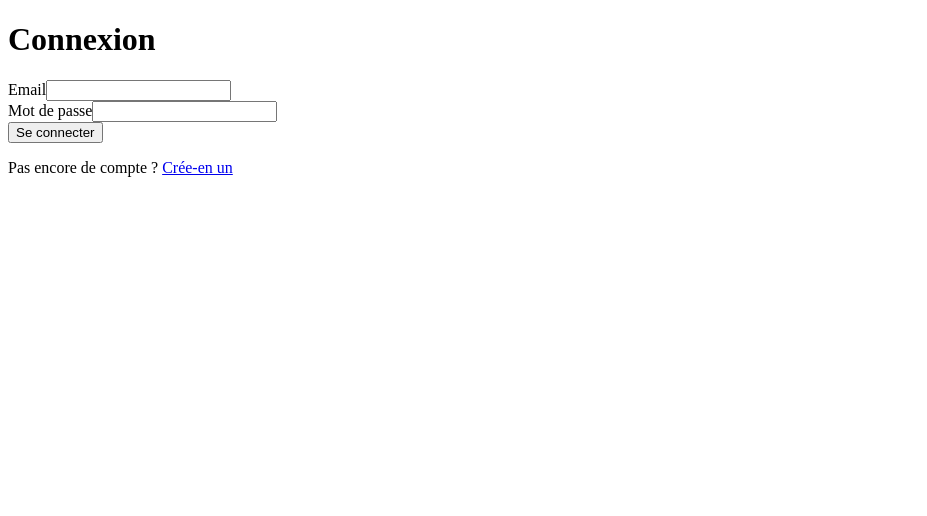
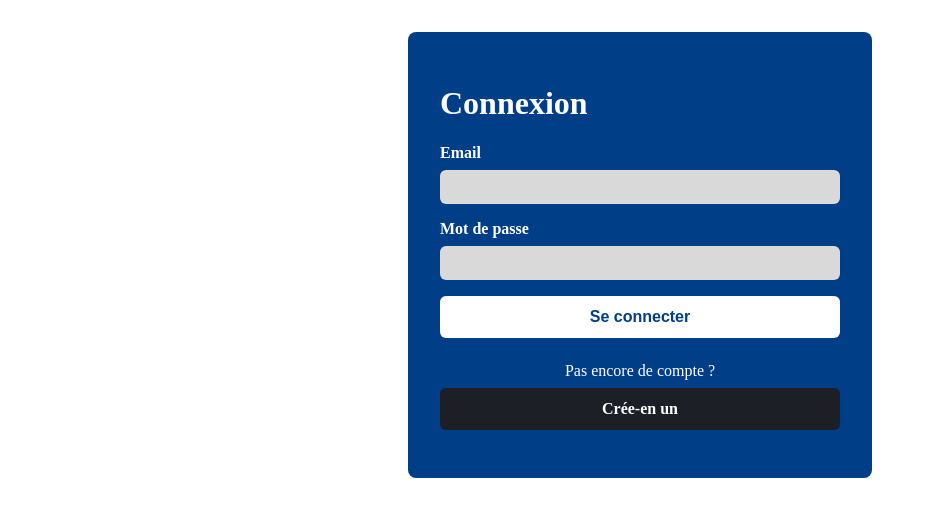
Before and after one commit to LouisePrd/ArchiTech, a Next.js app: page /signin in a window 1280 px wide. Shown: the top 516 px of the page, without its empty margins (0-927 px from the left). Built offline with nearby package versions, Linux system fonts and the light colour scheme.

Commit message:
début interface login

```diff
--- a/app/signin/page.tsx
+++ b/app/signin/page.tsx
@@ -1,4 +1,6 @@
 "use client";
+
+import styles from "../styles/Access.module.css";
 
 import { useState } from "react";
 import { useRouter } from "next/navigation";
@@ -21,13 +23,13 @@
   };
 
   return (
-    <div>
+    <div className={styles.accessContainer}>
       <form onSubmit={handleLogin}>
         <h1>Connexion</h1>
 
         <div>
-          <label>Email</label>
-          <input
+          <label className={styles.label}>Email</label>
+          <input className={styles.input}
             type="email"
             value={email}
             onChange={(e) => setEmail(e.target.value)}
@@ -36,8 +38,8 @@
         </div>
 
         <div>
-          <label>Mot de passe</label>
-          <input
+          <label className={styles.label}>Mot de passe</label>
+          <input className={styles.input}
             type="password"
             value={password}
             onChange={(e) => setPassword(e.target.value)}
@@ -47,10 +49,10 @@
 
         {error && <p>{error}</p>}
 
-        <button type="submit">Se connecter</button>
+        <button className={styles.loginButton} type="submit">Se connecter</button>
 
-        <p>
-          Pas encore de compte ? <a href="/signup">Crée-en un</a>
+        <p style={{ textAlign: "center", marginTop: "1.5rem" }}>
+          Pas encore de compte ? <a href="/signup" className={styles.registerButton}>Crée-en un</a>
         </p>
       </form>
     </div>
--- /dev/null
+++ b/app/styles/Access.module.css
@@ -0,0 +1,55 @@
+.accessContainer {
+    max-width: 400px;
+    margin: 2rem auto;
+    padding: 2rem;
+    background-color: #003F88;
+    color: #fff;
+    border-radius: 0.5rem;
+}
+
+.label {
+    display: block;
+    font-weight: bold;
+    margin: 0.5rem 0;
+}
+
+.input, .loginButton, .registerButton {
+    box-sizing: border-box;
+    width: 100%;
+}
+
+.input {
+    padding: 0.5rem;
+    font-size: 1rem;
+    border: none;
+    border-radius: 0.375rem;
+    margin-bottom: 0.5rem;
+    background-color: #d9d9d9;
+}
+
+.loginButton {
+    padding: 0.75rem 1.5rem;
+    margin-top: 0.5rem;
+    background-color: #fff;
+    color: #003F88;
+    font-size: 1rem;
+    font-weight: bold;
+    text-align: center;
+    border: none;
+    border-radius: 0.375rem;
+    cursor: pointer;
+}
+
+.registerButton {
+    display: block;
+    padding: 0.75rem 1.5rem;
+    margin-top: 0.5rem;
+    background-color: #1C1F26;
+    color: #fff;
+    font-size: 1rem;
+    font-weight: bold;
+    text-align: center;
+    text-decoration: none;
+    border-radius: 0.375rem;
+    cursor: pointer;
+}
```
